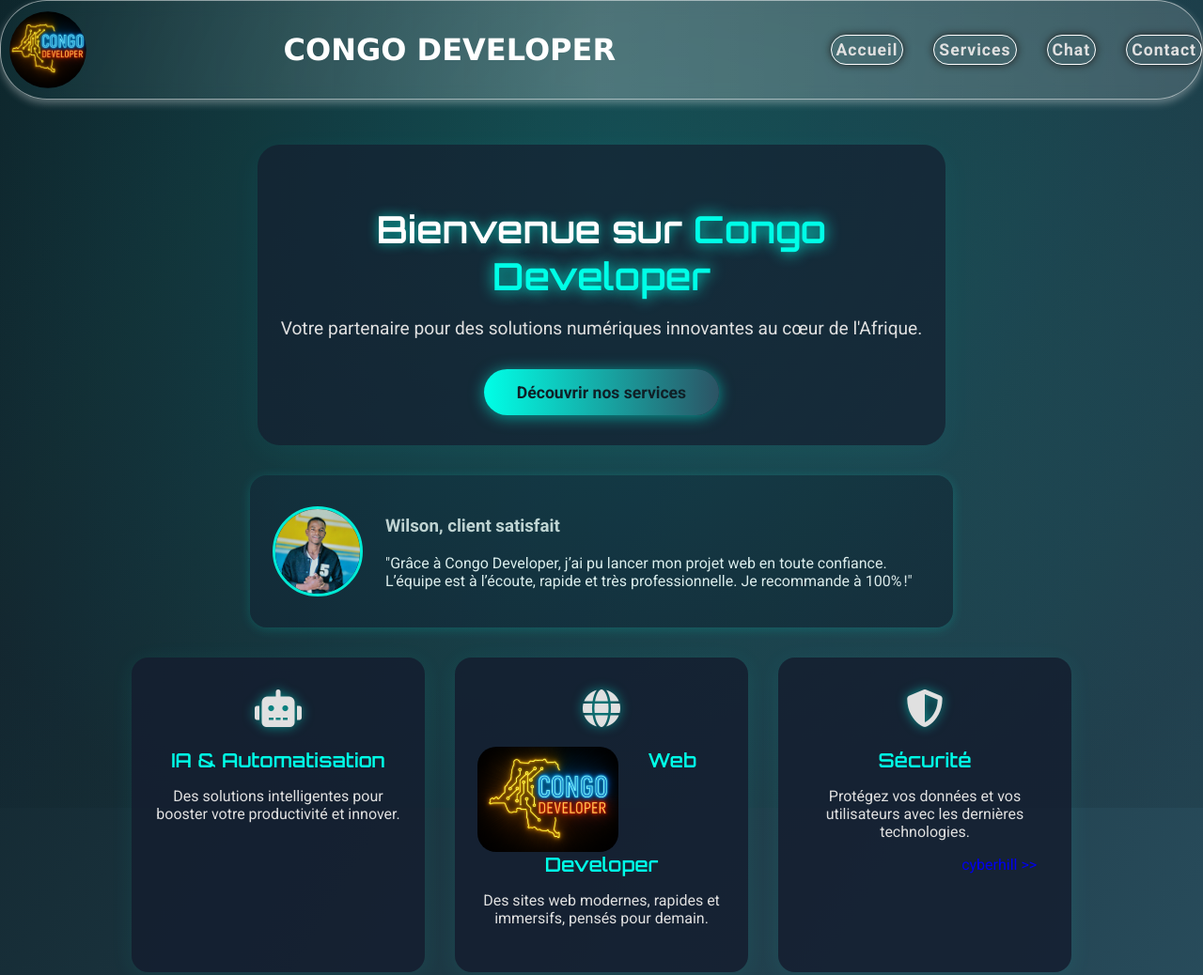
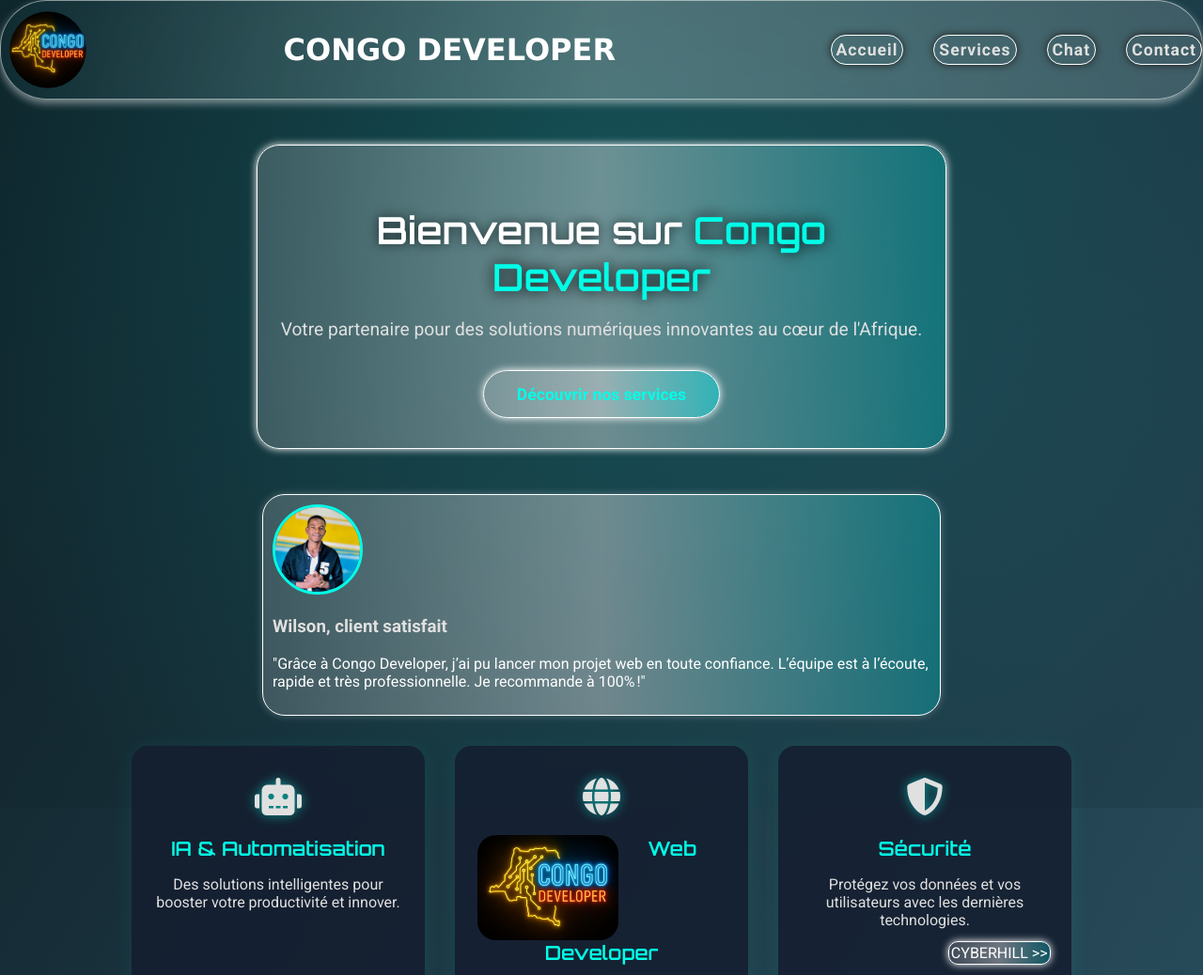
Before and after one commit to kunyscrop/congo_developer, a plain HTML site: page index.html in a window 1280 px wide. Shown: the top 1038 px of the page at 94% size. Drawn offline with Linux system fonts and the light colour scheme.

Commit message:
Add files via upload

```diff
--- a/index.html
+++ b/index.html
@@ -74,7 +74,7 @@
         </section>
 
         <!-- Témoignage Wilson -->
-        <section class="wilson-story" style="max-width:700px;margin:2rem auto 0 auto;background:rgba(20,30,48,0.7);border-radius:18px;padding:1.5rem;box-shadow:0 2px 12px #00ffe733;display:flex;align-items:center;gap:1.5rem;">
+        <section class="wilson-story">
             <img src="images/profile_wilson.jpg"  alt="Wilson" style="width:90px;height:90px;border-radius:50%;border:3px solid #00ffe7;">
 
             <div class="featurestt">
@@ -101,14 +101,14 @@
                 <div class="icon"><i class="fa-solid fa-shield"></i></div>
                 <h2>Sécurité</h2>
                 <p>Protégez vos données et vos utilisateurs avec les dernières technologies.</p>
-                <a href="cyberhill/index.html">cyberhill >></a>
+                <a href="cyberhill/index.html">CYBERHILL >></a>
             </div>
             <div class="feature-card" >
                 <div class="icon"><i class="fa-solid fa-shield"></i></div>
                 <img src="images/ajoute 'kuny137' en .png" width="150" alt="images">
                 <h2>TuTo</h2>
                 <p>De c'ouvrire les video pour les Guide super et bien formiles nous vous dis on Bienvenue encore chez CongoDeveloper.</p>
-                <a href="link/video.html">Voir tuto >></a>
+                <a href="link/video.html">Voir TUTO >></a>
             </div>
             <!-- Vente de Livres -->
             <div class="feature-card">
--- a/style.css
+++ b/style.css
@@ -5,6 +5,22 @@
     }
     to {
         transform: translateX(0);
+    }
+}
+@keyframes animationg{
+    from{
+        transform: translateX(300px);
+    }
+    to{
+        transform: translateX(0);
+    }
+}
+@keyframes animationbouge{
+    from{
+        transform: scale(0);
+    }
+    to{
+        transform: scale(10px);
     }
 }
 /* --- Fond futuriste avec effet glassmorphism --- */
@@ -39,13 +55,16 @@ header {
     align-items: center;
     padding: -.2rem 2.5rem;
     background: linear-gradient(to right, rgba(35, 117, 122, 0.068) , rgba(255, 255, 255, 0.247),rgba(255, 255, 255, 0.151) );
-    box-shadow: 0 4px 8px rgba(255, 255, 255, 0.322);
+    box-shadow: 0 4px 8px rgba(255, 255, 255, 0.459);
     backdrop-filter: blur(8px);
     position: sticky;
     border: 1px solid rgba(255, 255, 255, 0.507);
     border-radius: 50px;
     top: 0;
     z-index: 10;
+    animation-name: animationbouge;
+    animation-duration: 1s;
+    animation-timing-function: ease-in-out;
 }
 
 .logo {
@@ -92,9 +111,10 @@ h1{
     margin: 3rem auto 2rem auto;
     max-width: 700px;
     padding: 2rem 1rem;
-    background: rgba(20, 30, 48, 0.7);
+    background: linear-gradient(to right , rgba(255, 255, 255, 0.178) , rgba(255, 255, 255, 0.377) ,rgba(0, 255, 255, 0.24));
     border-radius: 24px;
-    box-shadow: 0 8px 32px rgba(0,255,231,0.05);
+    border: 1px solid white;
+    box-shadow: 0 0 8px rgb(255, 255, 255);
     position: relative;
     z-index: 1;
     animation-name: animation;
@@ -109,16 +129,23 @@ h1{
     font-size: 2.5rem;
     margin-bottom: 1rem;
     color: #fff;
-    text-shadow: 0 0 12px #00ffe7aa;
+    text-shadow: 0 0 12px #000000aa;
 }
 .hero h1 span {
     color: #00ffe7;
-    text-shadow: 0 0 16px #00ffe7;
+    text-shadow: 0 0 16px #000;
 }
 .hero p {
     font-size: 1.2rem;
     margin-bottom: 2rem;
     color: #e0e0e0;
+    text-shadow: #000;
+}
+.hero a{
+    background: linear-gradient(to right , rgba(255, 255, 255, 0.178) , rgba(255, 255, 255, 0.3) ,rgba(0, 255, 255, 0.377));
+    border: solid 1px white;
+    color: #00ffe7;
+    box-shadow: 0 0 8px white;
 }
 .cta-btn {
     display: inline-block;
@@ -138,7 +165,23 @@ h1{
     background: #00ffe7;
     color: #222;
 }
+/* Temoignage Wilson */
+.wilson-story{
+    border: 1px solid white;
+    background: linear-gradient(to right , rgba(255, 255, 255, 0.178) , rgba(255, 255, 255, 0.377) ,rgba(0, 255, 255, 0.24));
+    border-radius: 24px;
+    box-shadow: 0 0 8px rgba(255, 255, 255, 0.26);
+    position: relative;
+    padding: 10px;
+    margin: 3rem auto 2rem auto;
+    max-width: 700px;
+    animation-name: animationg;
+    animation-duration: 1s;
+    animation-timing-function: ease;
+    animation-iteration-count: 1;
+    animation-fill-mode: none;
 
+}
 /* --- Features Section --- */
 .features {
     display: flex;
@@ -161,6 +204,15 @@ h1{
     position: relative;
     z-index: 1;
     width: 60%;
+}
+.feature-card a{
+    color: white;
+    backdrop-filter: blur(8px);
+    border: 1px solid white;
+    border-radius: 10px;
+    box-shadow: 0 0 8px white;
+    padding: 2px;
+    background: linear-gradient(to right , rgba(255, 255, 255, 0.178) , rgba(255, 255, 255, 0.377) ,rgba(0, 255, 255, 0.24));
 }
 .feature-card:hover {
     transform: translateY(-8px) scale(1.03);
```
